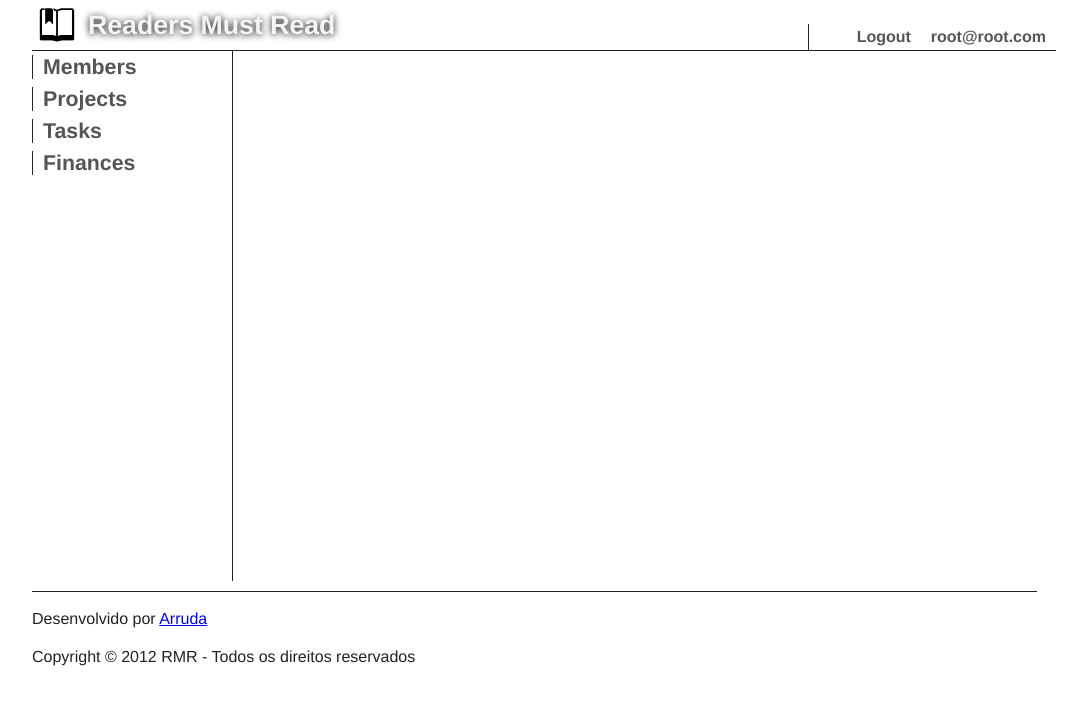
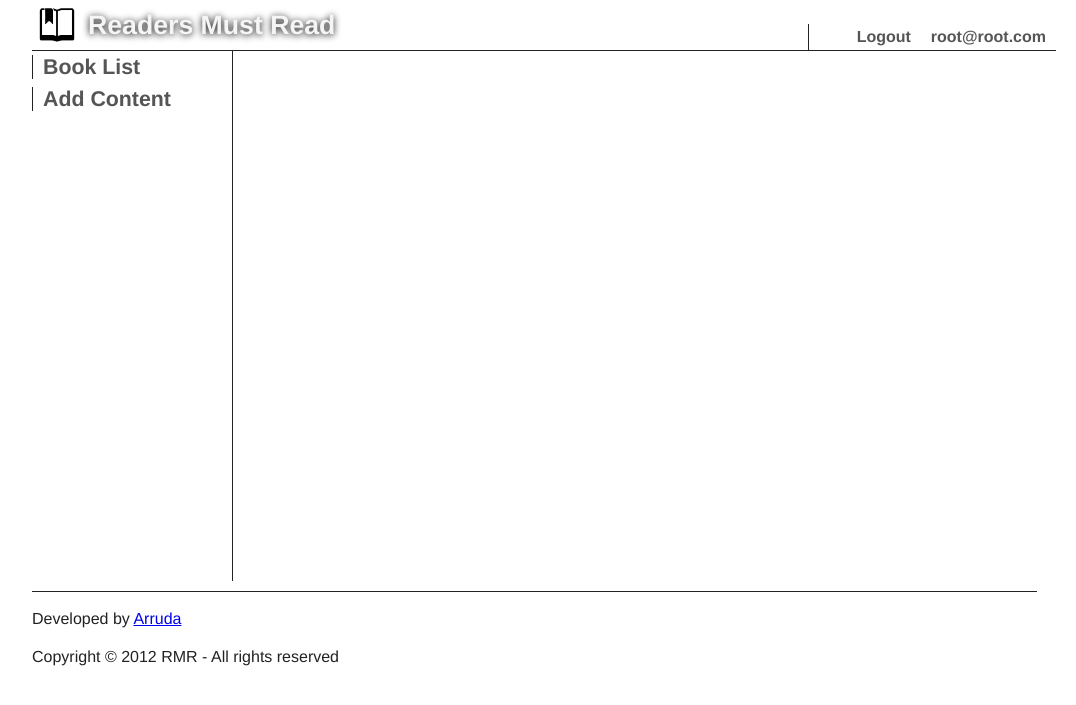
Before and after one commit to arruda/rmr, a Django app: template rmr/templates/index.html in a window 1280 px wide. Shown: the top 705 px of the page, without its empty margins (96-1172 px from the left). Run offline with Django 3.2, Linux system fonts and the light colour scheme; the template is opened without the code that fills it, so the values that code supplies are empty; a user stored in the database is signed in; parts of the project's set-up code (start-up, migrations or seed data) failed here and were passed over; some libraries are stand-ins or nearby versions.

Commit message:
adding correct links in the lateral and translated the footer

```diff
--- a/rmr/templates/util/float-lateral.html
+++ b/rmr/templates/util/float-lateral.html
@@ -2,10 +2,8 @@
 	<nav class="opt_menu adjust_height">
 		{% if request.user.is_authenticated %}
 			<ul>
-				<li><a href="#" >Members</a></li>
-				<li><a href="#" >Projects</a></li>
-				<li><a href="#" >Tasks</a></li>
-				<li><a href="#">Finances</a></li>
+				<li><a href="{% url filter_books %}" >Book List</a></li>
+				<li><a href="#" >Add Content</a></li>
 
 			</ul>
 		{% endif %}
--- a/rmr/templates/util/footer.html
+++ b/rmr/templates/util/footer.html
@@ -1,7 +1,7 @@
 <div id="footer_content" class="box_content clearfix" >
 	<div id="footer-logo">
-		<p>Desenvolvido por <a href="http://www.arruda.blog.br">Arruda</a></p>
+		<p>Developed by <a href="http://www.arruda.blog.br">Arruda</a></p>
 	</div>
-	<div id="copyright">Copyright © 2012 RMR - Todos os direitos reservados</div>
+	<div id="copyright">Copyright © 2012 RMR - All rights reserved</div>
 
 </div>
```
